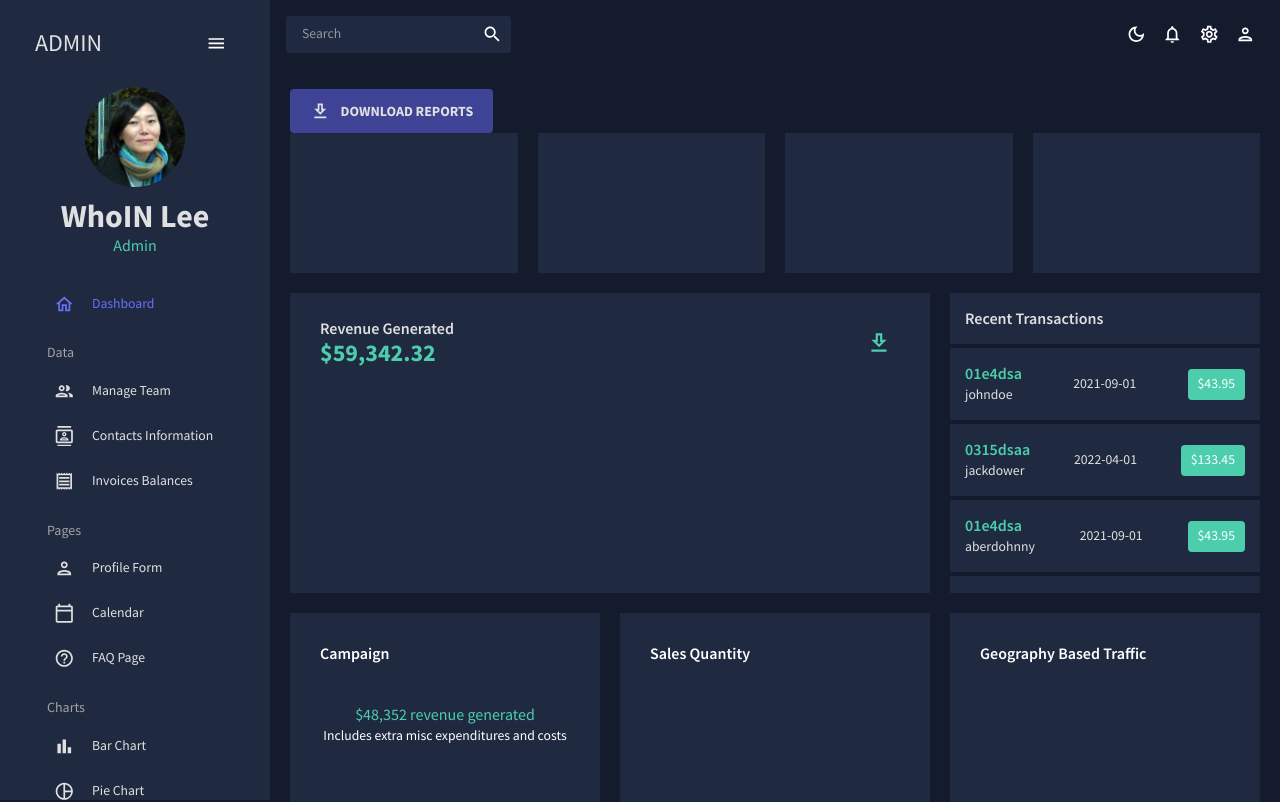
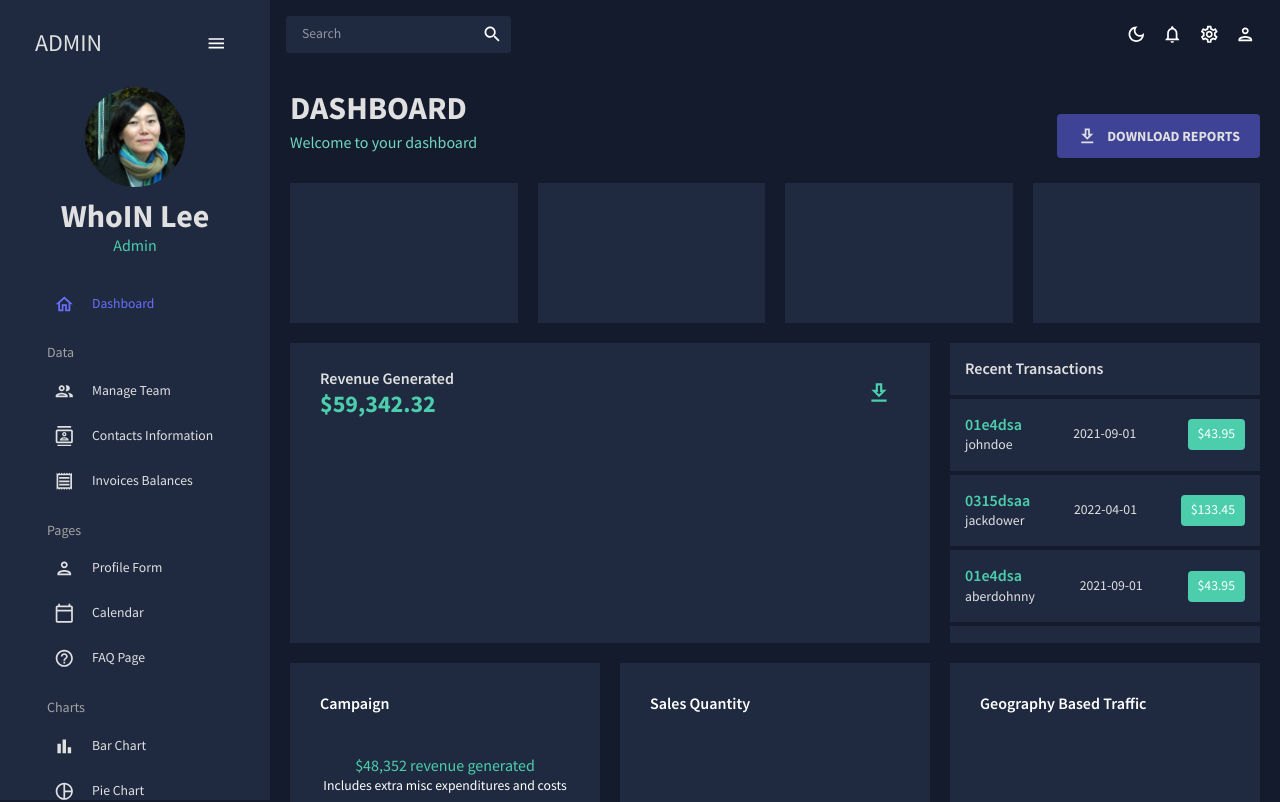
Before and after one commit to whoinlee/React_Dashboard, a React (Create React App) app: page / in a window 1280 px wide. Shown: the top 802 px of the page. Built offline with nearby package versions, Linux system fonts and the light colour scheme.

Commit message:
folder restructured

```diff
--- a/src/App.jsx
+++ b/src/App.jsx
@@ -1,18 +1,20 @@
 import { Routes, Route } from "react-router-dom";
 import { CssBaseline, ThemeProvider } from "@mui/material";
 import { ThemeModeContext, useThemeMode } from "./theme";
+import Sidebar from "./pages/Sidebar";
+import Topbar from "./pages/Topbar";
 import Dashboard from "./pages/Dashboard";
-import Topbar from "./pages/global/Topbar";
-import Sidebar from "./pages/global/Sidebar";
+import Team from "./pages/team";
+import Contacts from "./pages/contacts";
+import Invoices from "./pages/invoices";
+import Form from "./pages/form";
+// import Calendar from "./pages/calendar";
+import FAQ from "./pages/faq";
 // import Bar from "./pages/bar";
-// import Contacts from "./pages/contacts";
-// import FAQ from "./pages/faq";
-// import Form from "./pages/form";
+// import Pie from "./pages/pie";
+// import Line from "./pages/line";
 // import Geography from "./pages/geography";
-// import Invoices from "./pages/invoices";
-// import Line from "./pages/line";
-// import Pie from "./pages/pie";
-// import Team from "./pages/team";
+
 
 function App() {
   const [theme, themeMode] = useThemeMode();
@@ -28,15 +30,16 @@ function App() {
             <Topbar />
             <Routes>
               <Route path="/" element={<Dashboard />} />
-              {/* <Route path="/bar" element={<Bar />} />
+              <Route path="/team" element={<Team />} />
               <Route path="/contacts" element={<Contacts />} />
+              <Route path="/invoices" element={<Invoices />} />
+              <Route path="/form" element={<Form />} />
+              {/* <Route path="/calendar" element={<Calendar />} /> */}
               <Route path="/faq" element={<FAQ />} />
-              <Route path="/form" element={<Form />} />
-              <Route path="/geography" element={<Geography />} />
-              <Route path="/invoices" element={<Invoices />} />
-              <Route path="/line" element={<Line />} />
-              <Route path="/pie" element={<Pie />} />
-              <Route path="/team" element={<Team />} /> */}
+              {/* <Route path="/bar" element={<Bar />} /> */}
+              {/* <Route path="/geography" element={<Geography />} /> */}
+              {/* <Route path="/line" element={<Line />} /> */}
+              {/* <Route path="/pie" element={<Pie />} />  */}
             </Routes>
           </main>
         </div>
--- a/src/pages/Dashboard.jsx
+++ b/src/pages/Dashboard.jsx
@@ -1,12 +1,13 @@
 import { Box, Button, IconButton, Typography, useTheme } from "@mui/material";
 import { tokens } from "../theme";
 import { mockTransactions } from "../data/mockData";
+import Header from "../components/Header";
 import DownloadOutlinedIcon from "@mui/icons-material/DownloadOutlined";
 // import EmailIcon from "@mui/icons-material/Email";
 // import PointOfSaleIcon from "@mui/icons-material/PointOfSale";
 // import PersonAddIcon from "@mui/icons-material/PersonAdd";
 // import TrafficIcon from "@mui/icons-material/Traffic";
-// import Header from "../components/Header";
+
 // import LineChart from "../components/LineChart";
 // import GeographyChart from "../components/GeographyChart";
 // import BarChart from "../components/BarChart";
@@ -19,10 +20,8 @@ const Dashboard = () => {
 
   return (
     <Box m="20px">
-      {/* HEADER */}
       <Box display="flex" justifyContent="space-between" alignItems="center">
-        {/* <Header title="DASHBOARD" subtitle="Welcome to your dashboard" /> */}
-
+        <Header title="DASHBOARD" subtitle="Welcome to your dashboard" />
         <Box>
           <Button
             sx={{
--- a/src/pages/global/Sidebar.jsx
+++ b/src/pages/Sidebar.jsx
@@ -2,7 +2,7 @@ import { useState } from "react";
 import { ProSidebar, Menu, MenuItem } from "react-pro-sidebar";
 import { Box, IconButton, Typography, useTheme } from "@mui/material";
 import { Link } from "react-router-dom";
-import { tokens } from "../../theme";
+import { tokens } from "../theme";
 import "react-pro-sidebar/dist/css/styles.css";
 import HomeOutlinedIcon from "@mui/icons-material/HomeOutlined";
 import PeopleOutlinedIcon from "@mui/icons-material/PeopleOutlined";
--- a/src/pages/global/Topbar.jsx
+++ b/src/pages/Topbar.jsx
@@ -1,5 +1,5 @@
 import { useContext } from "react";
-import { ThemeModeContext, tokens } from "../../theme";
+import { ThemeModeContext, tokens } from "../theme";
 import { Box, IconButton, useTheme } from "@mui/material";
 import InputBase from "@mui/material/InputBase";
 //-- icons
```
Also changed, not shown: public/logo192.png (deleted), public/logo512.png (deleted).
